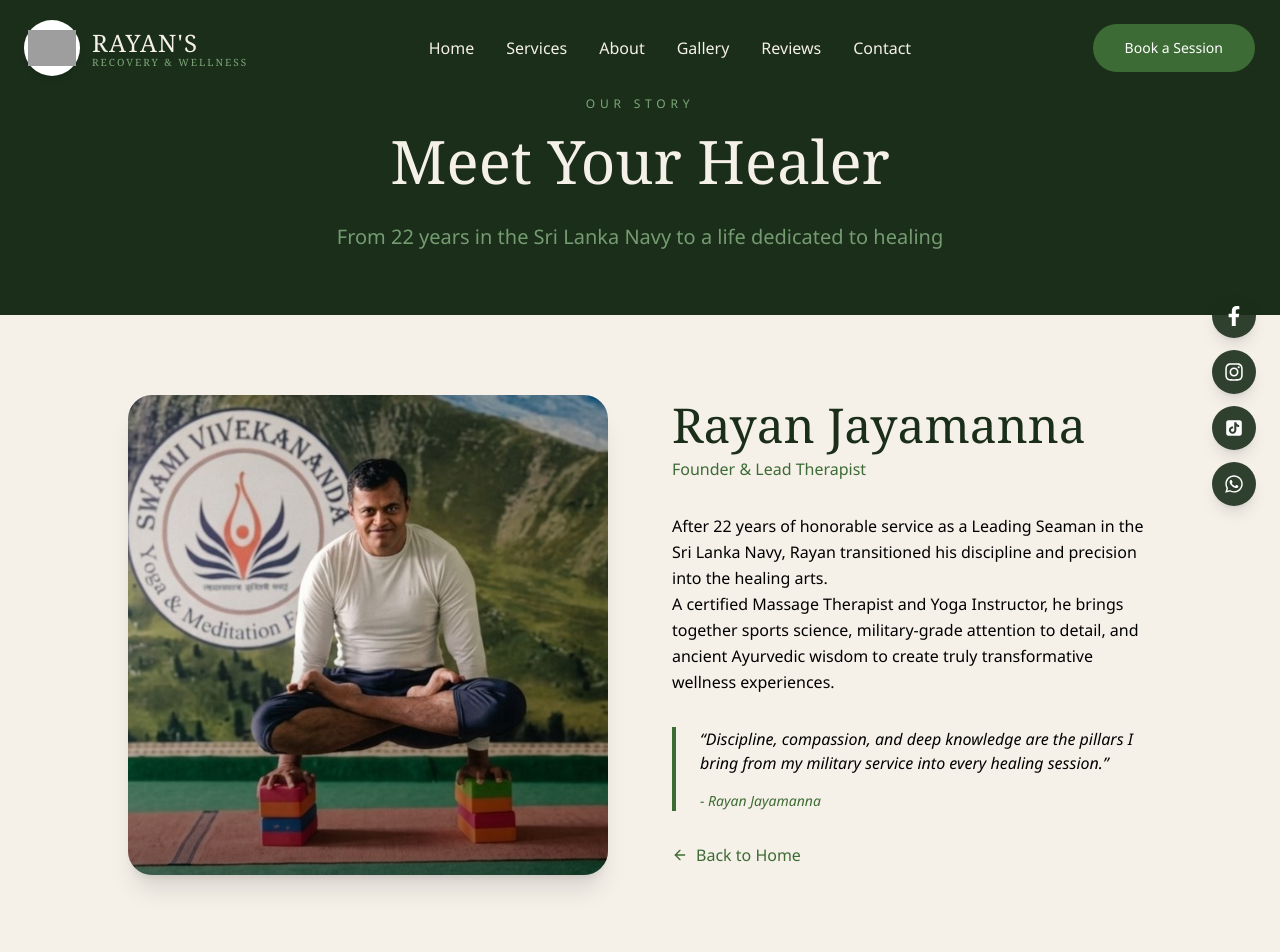
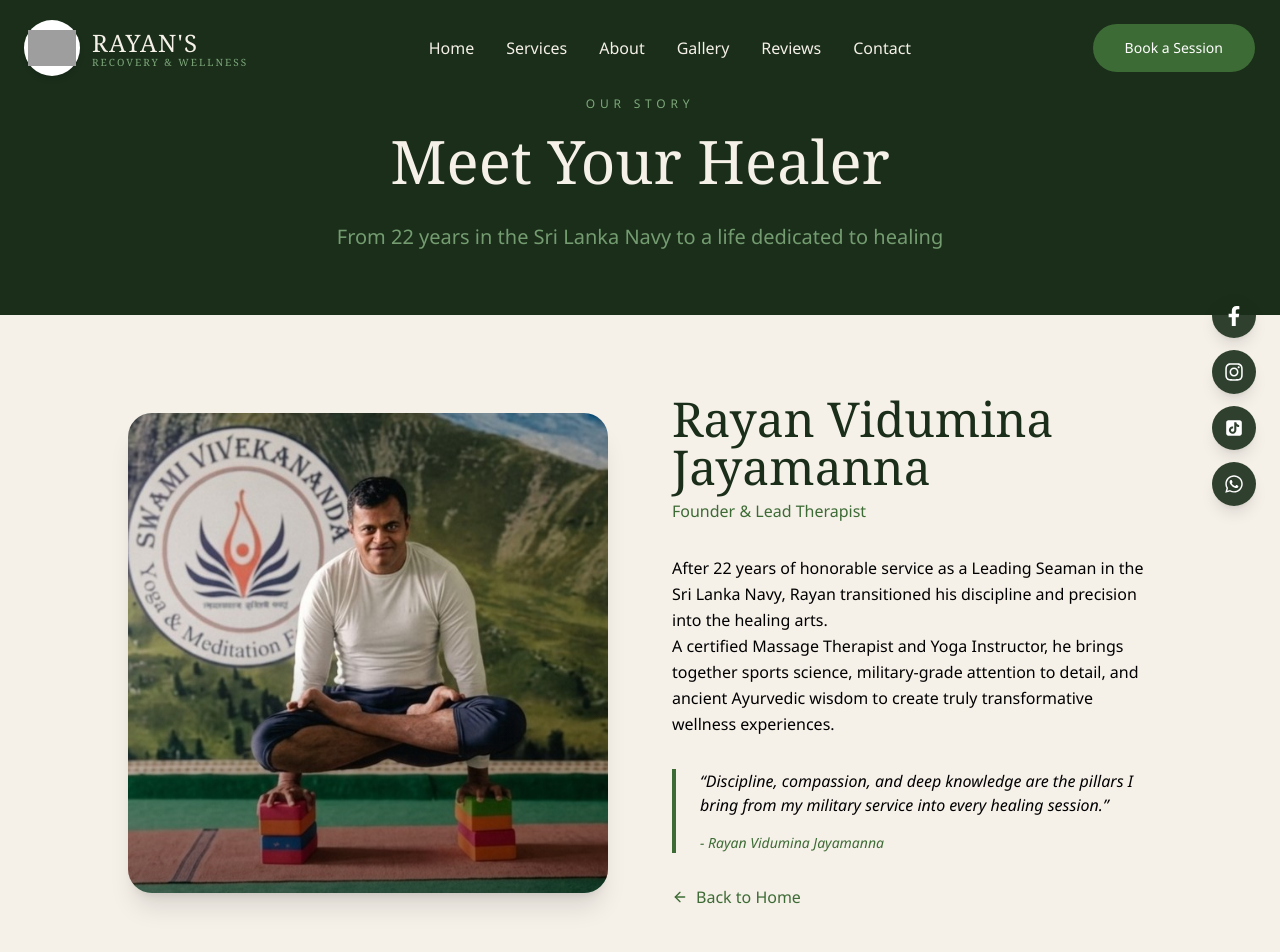
Before and after one commit to MuhammadhYahya/rayan-wellness-center, a Next.js app: page /about in a window 1280 px wide. Shown: the top 952 px of the page. Built offline with nearby package versions, Linux system fonts and the light colour scheme; grey boxes are pictures that could not be loaded.

Commit message:
minor changes

```diff
--- a/app/about/CertificatesCarousel.tsx
+++ b/app/about/CertificatesCarousel.tsx
@@ -14,7 +14,8 @@ const certificates = [
   { id: 7, title: "National Certificate for a Sport Masseur | NVQ Level 4", image: "/assets/images/Certificates/SPORT MASSEUR NVQ 4.jpg" },
   { id: 8, title: "Workshop on Sports Related Stretching Training Techniques | Lanka Institute of Fitness & Nutrition", image: "/assets/images/Certificates/SPORT RELATED STRETCHIGN TRAINING lifn.jpg" },
 { id: 9, title: "60-hour Swedish Massage course | International Practitioners of Holistic Medicine (IPHM)", image: "/assets/images/Certificates/swedish massage IPHM.jpg" },
-{ id: 10, title: "Certificate in Taping for Sports & Rehabilitation | Institute of Sports and Exercise Science (ISES)", image: "/assets/images/Certificates/training for sports and rehablation ISES.jpg" }
+{ id: 10, title: "Certificate in Taping for Sports & Rehabilitation | Institute of Sports and Exercise Science (ISES)", image: "/assets/images/Certificates/training for sports and rehablation ISES.jpg" },
+{id: 11, title: "Professional Certificate in integrated soft tissue and Sports Massage Theraphy | Ceylon Sports Theraphy", image: "/assets/images/Certificates/certificate 11.jpeg" }
 ];
 
 export default function CertificatesCarousel() {
--- a/app/about/page.tsx
+++ b/app/about/page.tsx
@@ -42,7 +42,7 @@ export default function AboutPage() {
             <div className="space-y-8">
               <div>
                 <h2 className="font-display text-4xl md:text-5xl text-forest mb-2">
-                  Rayan Jayamanna
+                  Rayan Vidumina Jayamanna
                 </h2>
                 <p className="text-moss font-medium">Founder & Lead Therapist</p>
               </div>
@@ -59,22 +59,10 @@ export default function AboutPage() {
                 </p>
               </div>
 
-              {/* Stats */}
-              {/* <div className="grid grid-cols-2 gap-8 border-t border-sage/20 pt-8">
-                <div>
-                  <div className="text-5xl font-semibold text-forest">10+</div>
-                  <p className="text-sm text-charcoal/70 mt-1">Professional Certifications</p>
-                </div>
-                <div>
-                  <div className="text-5xl font-semibold text-forest">8+</div>
-                  <p className="text-sm text-charcoal/70 mt-1">Healing Therapies</p>
-                </div>
-              </div> */}
-
               {/* Quote */}
               <div className="italic border-l-4 border-moss pl-6 text-charcoal/80">
                 “Discipline, compassion, and deep knowledge are the pillars I bring from my military service into every healing session.”
-                <p className="mt-4 text-sm text-moss">- Rayan Jayamanna</p>
+                <p className="mt-4 text-sm text-moss">- Rayan Vidumina Jayamanna</p>
               </div>
 
               <Link
--- a/app/layout.tsx
+++ b/app/layout.tsx
@@ -2,7 +2,7 @@ import type { Metadata } from "next";
 import "./globals.css";
 import Navbar from '@/components/layout/Navbar';
 import SocialSidebar from "@/components/layout/SocialSidebar";
-import { Analytics } from '@vercel/analytics/next';
+// import { Analytics } from '@vercel/analytics/next';
 export const metadata: Metadata = {
   title: "Rayan's Recovery & Wellness Center",
   description: "Holistic recovery, massage therapy, yoga, and wellness services in Keeranthidiya, Sri Lanka.",
@@ -18,7 +18,7 @@ export default function RootLayout({
       lang="en"
       className="h-full antialiased"
     >
-      <body className="min-h-full flex flex-col"><Navbar /><SocialSidebar />{children}<Analytics /></body>
+      <body className="min-h-full flex flex-col"><Navbar /><SocialSidebar />{children}</body>
     </html>
   );
 }
```
Also changed, not shown: public/assets/images/Certificates/certificate 11.jpeg (added).
